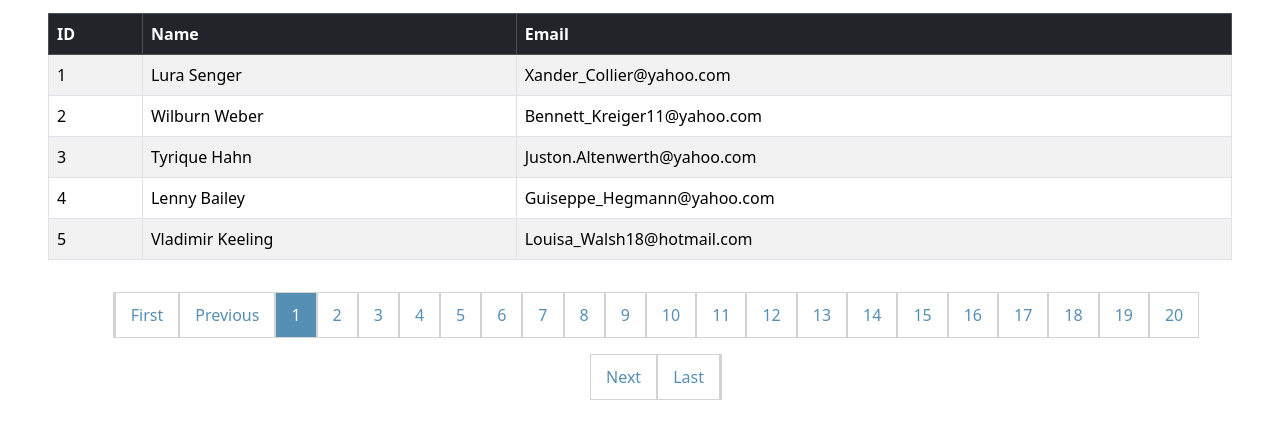
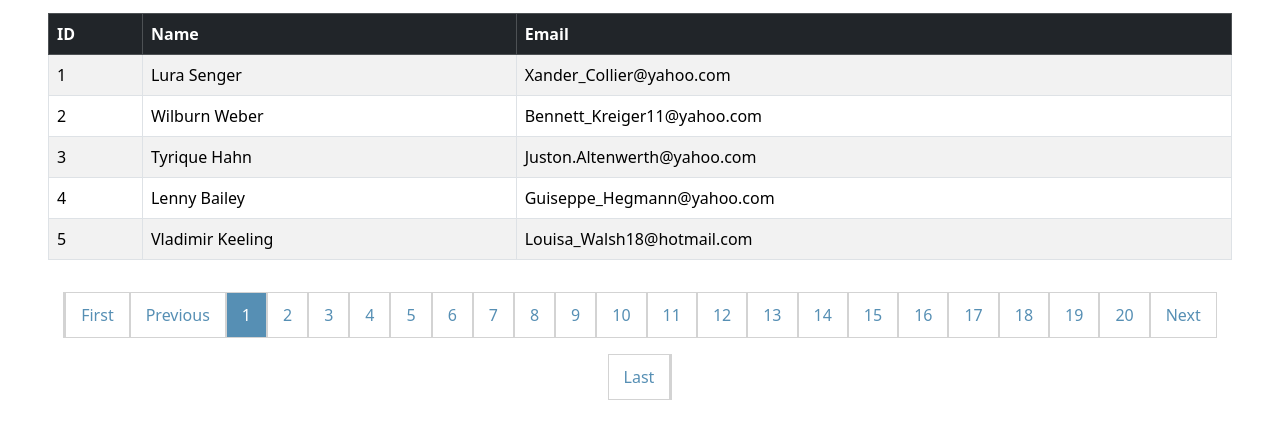
Before and after one commit to DeepikaaAPA/Day14-TaskPagination-FSD57WE-E, a plain HTML site: page index.html in a window 1280 px wide. Shown: the part 137-576 px from the top of the page. Drawn offline with nearby package versions, Linux system fonts and the light colour scheme.

Commit message:
ul padding

```diff
--- a/styles.css
+++ b/styles.css
@@ -1,4 +1,5 @@
 ul {
+  padding: 0px;
   list-style-type: none;
   display: flex;
 }
```
